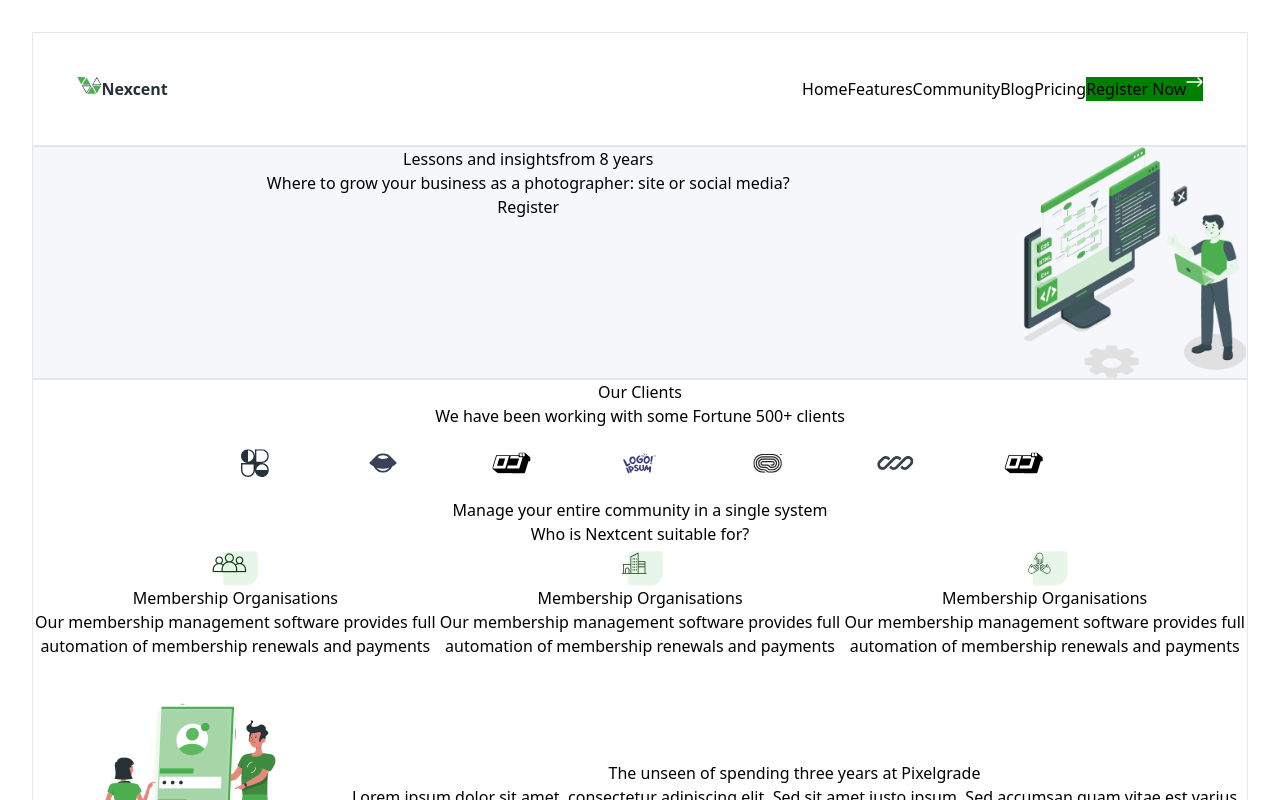
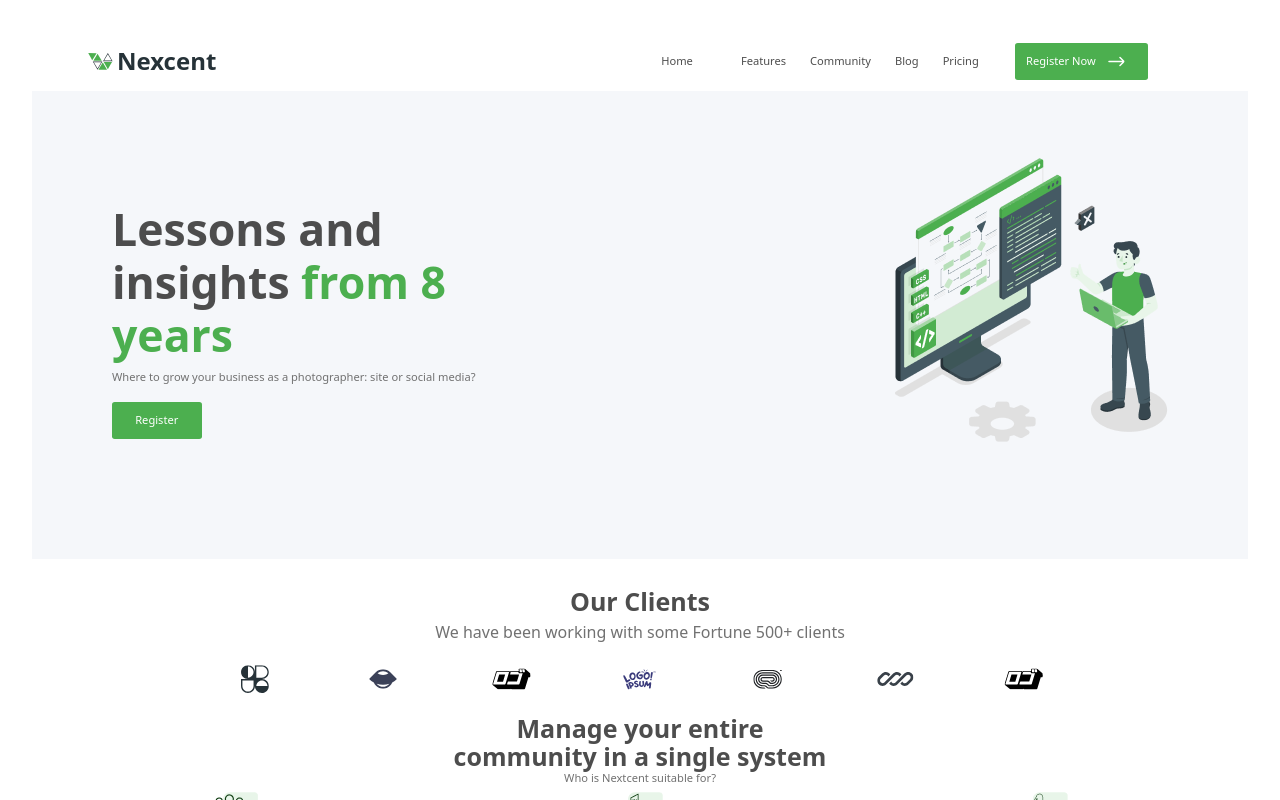
Before and after one commit to Sadjad1366/CW, a React (Vite) app in the folder ReactTest/: page / in a window 1280 px wide. Shown: the top 800 px of the page. Built offline with nearby package versions, Linux system fonts and the light colour scheme.

Commit message:
fix some stuff with Mr.Pazhouhesh

```diff
--- a/ReactTest/src/App.jsx
+++ b/ReactTest/src/App.jsx
@@ -2,12 +2,25 @@ import { useState } from 'react'
 // import reactLogo from './assets/react.svg'
 import viteLogo from '/vite.svg'
 import './App.css'
+import { Container } from './component/Container.jsx'
+import { Section } from './component/section.jsx'
+import { Help } from './component/Help.jsx'
+import { How } from './component/How.jsx'
+import { Tesla } from './component/Tesla.jsx'
+import { Caring } from './component/Caring.jsx'
 
 function App() {
   const [count, setCount] = useState(0)
 
   return (
-rthfhfgh
+<div className='container'>
+<Container/>
+     <Section/>
+     <Help/>
+     <How/>
+     <Tesla/>
+     <Caring/>
+</div>
   )
 }
 
--- a/ReactTest/src/component/Caring.jsx
+++ b/ReactTest/src/component/Caring.jsx
@@ -1,7 +1,7 @@
 export function Caring() {
   return (
     //============================ CARING ==============================
-    <div className="w-full flex flex-col justify-center">
+    <div className="w-full mx-auto flex flex-col justify-center">
       <h1>Caring is the new marketing</h1>
       <p>
         The Nextcent blog is the best place to read about the latest membership
--- a/ReactTest/src/component/Container.jsx
+++ b/ReactTest/src/component/Container.jsx
@@ -3,16 +3,15 @@
 export function Container() {
       return (
             //============================ CONTAINER ==============================
-<div className="container flex mx-auto border bg-[#F5F7FA]">
+<div className="w-full flex mx-auto justify-between bg-[#F5F7FA] px-20">
       {/* ====== LEFT SIDE =============== */}
-      <div className=" w-full flex flex-col">
-            <p>Lessons and insights<span>from 8 years</span></p>
-            <p>Where to grow your business as a photographer: site or social media?</p>
-            <button>Register</button>
+      <div className=" w-[457.32px] my-[112px] items-start flex flex-col">
+            <h2 className="font-semibold text-[44.55px] leading-[52.9px] text-D-grey text-left ">Lessons and insights<span className="text-primary-green"> from 8 years</span></h2>
+            <p className="text-[11.14px] text-neutral-grey my-2">Where to grow your business as a photographer: site or social media?</p>
+            <button className="my-2 text-[11.14px] font-medium bg-primary-green text-white w-[89.55px] h-[36.49px] rounded-[2.78px]">Register</button>
       </div>
       {/* ============RIGHT SIDE ============== */}
-       <div><img src="./assets/images/Illustration.png" alt="man-setting-monitor" /></div>
+       <div className="my-[66.82px]"><img src="./assets/images/Illustration.png" alt="man-setting-monitor" /></div>
 </div>
       )
     }
-// export default Navbar
--- a/ReactTest/src/component/Footer.jsx
+++ b/ReactTest/src/component/Footer.jsx
@@ -1,6 +1,6 @@
 export function FooterDiv() {
   return (
-    <div className="w-full flex flex-col py-10">
+    <div className="w-full mx-auto flex flex-col py-10">
       {/* GREY PART */}
       <div className="flex flex-col justify-center items-center bg-[#F5F7FA]">
         <h2>Pellentesque suscipit fringilla libero eu.</h2>
--- a/ReactTest/src/component/Help.jsx
+++ b/ReactTest/src/component/Help.jsx
@@ -1,6 +1,6 @@
 export function Help() {
   return (
-    <div className="w-full flex justify-center items-center bg-[#F5F7FA]">
+    <div className="w-full mx-auto flex justify-center items-center bg-[#F5F7FA]">
       <div>
         <h2>
           Helping a local <span>business reinvent itself</span>
--- a/ReactTest/src/component/How.jsx
+++ b/ReactTest/src/component/How.jsx
@@ -1,7 +1,7 @@
 export function How() {
   return (
     //============================ HOW ==============================
-    <div className="w-full flex">
+    <div className="w-full mx-auto flex">
       <img src="./assets/images/pana.png" alt="" />
       <div className="flex flex-col">
         <h2>How to design your site footer like we did</h2>
--- a/ReactTest/src/component/Navbar.jsx
+++ b/ReactTest/src/component/Navbar.jsx
@@ -1,32 +1,73 @@
-
-
 function Navbar() {
   return (
     //============================ HEADER ==============================
-  <div className="w-full flex justify-between items-center mx-auto px-[43.58px] py-[43.85px] border">
-      <div className="flex">
-      <svg width="25" height="17" viewBox="0 0 25 17" fill="none" xmlns="http://www.w3.org/2000/svg">
-<path d="M13.3106 9.17133L9.55815 15.5981L5.80572 9.17133H13.3106ZM14.3159 8.59692H4.79639L9.55815 16.7348L14.3159 8.59692Z" fill="#263238"/>
-<path d="M19.8348 1.17808L23.5872 7.60481H16.0823L19.8348 1.17808ZM19.8348 0.0292969L15.073 8.16715H24.5966L19.8348 0.0292969Z" fill="#263238"/>
-<path d="M0.233887 0.0292969L4.22647 7.22725L8.5894 0.210039L0.233887 0.0292969Z" fill="#4CAF4F"/>
-<path d="M9.55813 0.659668L13.7461 7.81746H5.36206L9.55813 0.659668Z" fill="#4CAF4F"/>
-<path d="M14.8245 9.38013L19.0165 16.7348H10.4331L14.6943 9.38013H14.8245Z" fill="#4CAF4F"/>
-<path d="M15.7322 8.93433L19.8346 16.1765L23.9941 8.93433H15.7322Z" fill="#4CAF4F"/>
+    <div className="w-full h-[58.76px] flex justify-between items-center mx-auto">
+      <div className="flex items-center px-14">
+        <svg
+          width="25"
+          height="17"
+          viewBox="0 0 25 17"
+          fill="none"
+          xmlns="http://www.w3.org/2000/svg"
+        >
+          <path
+            d="M13.3106 9.17133L9.55815 15.5981L5.80572 9.17133H13.3106ZM14.3159 8.59692H4.79639L9.55815 16.7348L14.3159 8.59692Z"
+            fill="#263238"
+          />
+          <path
+            d="M19.8348 1.17808L23.5872 7.60481H16.0823L19.8348 1.17808ZM19.8348 0.0292969L15.073 8.16715H24.5966L19.8348 0.0292969Z"
+            fill="#263238"
+          />
+          <path
+            d="M0.233887 0.0292969L4.22647 7.22725L8.5894 0.210039L0.233887 0.0292969Z"
+            fill="#4CAF4F"
+          />
+          <path
+            d="M9.55813 0.659668L13.7461 7.81746H5.36206L9.55813 0.659668Z"
+            fill="#4CAF4F"
+          />
+          <path
+            d="M14.8245 9.38013L19.0165 16.7348H10.4331L14.6943 9.38013H14.8245Z"
+            fill="#4CAF4F"
+          />
+          <path
+            d="M15.7322 8.93433L19.8346 16.1765L23.9941 8.93433H15.7322Z"
+            fill="#4CAF4F"
+          />
         </svg>
-<h2 className="font-semibold text-[#263238]">Nexcent</h2>
+        <h2 className="font-bold text-[#263238] px-1 text-[24px]">
+          Nexcent
+        </h2>
       </div>
-      <div className="flex justify-between">
-            <p>Home</p>
-            <p>Features</p>
-            <p>Community</p>
-            <p>Blog</p>
-            <p>Pricing</p>
-            <button className="flex bg-[green]">Register Now<svg width="17" height="10" viewBox="0 0 17 10" fill="none" xmlns="http://www.w3.org/2000/svg">
-<path d="M12 9L15.2929 5.70711C15.6834 5.31658 15.6834 4.68342 15.2929 4.29289L12 1M15 5L1 5" stroke="white" stroke-width="1.5" stroke-linecap="round"/>
+      <div className="w-[650.48px] h-[36.49px] flex justify-end items-center  mr-[100px]">
+        <div className="flex mr-6">
+          <p className="font-medium text-D-grey text-[11.14px] mr-12">Home</p>
+          <p className="font-medium text-D-grey text-[11.14px] mr-6">Features</p>
+          <p className="font-medium text-D-grey text-[11.14px] mr-6">Community</p>
+          <p className="font-medium text-D-grey text-[11.14px] mr-6">Blog</p>
+          <p className="font-medium text-D-grey text-[11.14px] mr-3">Pricing</p>
+        </div>
+        <button className="flex justify-center items-center text-[11.14px] font-medium bg-primary-green text-white w-[133.25px] h-[36.49px] rounded-[2.78px]">
+          Register Now
+          <div className="px-3">
+            <svg
+              width="17"
+              height="25"
+              viewBox="0 0 17 10"
+              fill="none"
+              xmlns="http://www.w3.org/2000/svg"
+            >
+              <path
+                d="M12 9L15.2929 5.70711C15.6834 5.31658 15.6834 4.68342 15.2929 4.29289L12 1M15 5L1 5"
+                stroke="white"
+                stroke-width="1.5"
+                stroke-linecap="round"
+              />
             </svg>
+          </div>
         </button>
       </div>
     </div>
-      )
+  );
 }
-export default Navbar
+export default Navbar;
--- a/ReactTest/src/component/Section.jsx
+++ b/ReactTest/src/component/Section.jsx
@@ -1,9 +1,9 @@
 export function Section() {
   return (
     //============================ SECTION ==============================
-    <div className="w-full flex flex-col items-center mx-auto border">
-      <p>Our Clients</p>
-      <p>We have been working with some Fortune 500+ clients</p>
+    <div className="w-full flex flex-col items-center mx-auto py-6">
+      <h2 className="text-[25.06px] font-semibold text-D-grey">Our Clients</h2>
+      <p className="text-neutral-grey text-[11.14px]cd ">We have been working with some Fortune 500+ clients</p>
       <div>
         <svg
           width="805"
@@ -190,8 +190,8 @@ export function Section() {
           </defs>
         </svg>
       </div>
-      <h2>Manage your entire community in a single system</h2>
-      <p>Who is Nextcent suitable for?</p>
+      <h2 className="w-[377.27px] leading-7 text-D-grey text-[25.06px] font-semibold align-text-center">Manage your entire community in a single system</h2>
+      <p className="text-neutral-grey text-[11.14px] leading-[16.71px] font-normal">Who is Nextcent suitable for?</p>
       {/* ============================ ICON & TEXT ============================= */}
       <div className="w-full flex justify-between">
         <div className="w-full flex flex-col items-center">
--- a/ReactTest/src/component/Tesla.jsx
+++ b/ReactTest/src/component/Tesla.jsx
@@ -1,7 +1,7 @@
 export function Tesla() {
   return (
     //============================ TESLA ==============================
-    <div className="w-full flex bg-[#F5F7FA]">
+    <div className="w-full mx-auto flex bg-[#F5F7FA]">
       <img src="./assets/images/tesla.png" alt="tesla" />
       <div className="flex flex-col">
         <p>
--- a/ReactTest/src/main.jsx
+++ b/ReactTest/src/main.jsx
@@ -3,12 +3,7 @@ import { createRoot } from 'react-dom/client'
 import App from './App.jsx'
 import './index.css'
 import Navbar from './component/navbar.jsx'
-import { Container } from './component/Container.jsx'
-import { Section } from './component/section.jsx'
-import { Help } from './component/Help.jsx'
-import { How } from './component/How.jsx'
-import { Tesla } from './component/Tesla.jsx'
-import { Caring } from './component/Caring.jsx'
+
 import { FooterDiv } from './component/Footer.jsx'
 
 
@@ -16,12 +11,7 @@ import { FooterDiv } from './component/Footer.jsx'
 createRoot(document.getElementById('root')).render(
   <StrictMode>
      <Navbar/>
-     <Container/>
-     <Section/>
-     <Help/>
-     <How/>
-     <Tesla/>
-     <Caring/>
+     <App/>
      <FooterDiv/>
 
   </StrictMode>,
--- a/ReactTest/tailwind.config.js
+++ b/ReactTest/tailwind.config.js
@@ -5,7 +5,15 @@ export default {
     "./src/**/*.{js,ts,jsx,tsx}",
   ],
   theme: {
-    extend: {},
+    extend: {
+      colors:{
+        "primary-green":"#4CAF4F",
+        "D-grey":"#4D4D4D",
+        "neutral-grey":"#717171",
+        "app-orange": "#FF5722",
+      }
+    },
+
   },
   plugins: [],
 }
```
Lines whose indentation alone changed are shown as unchanged.
